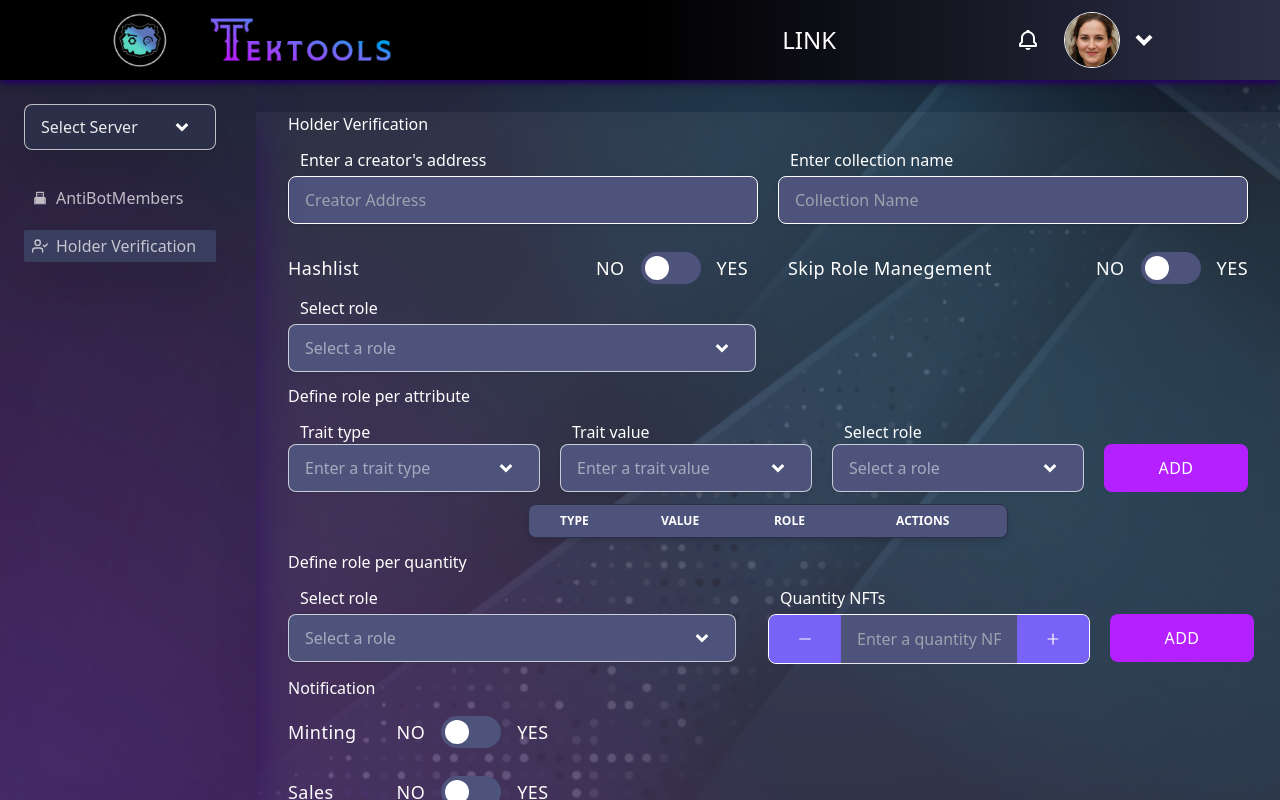
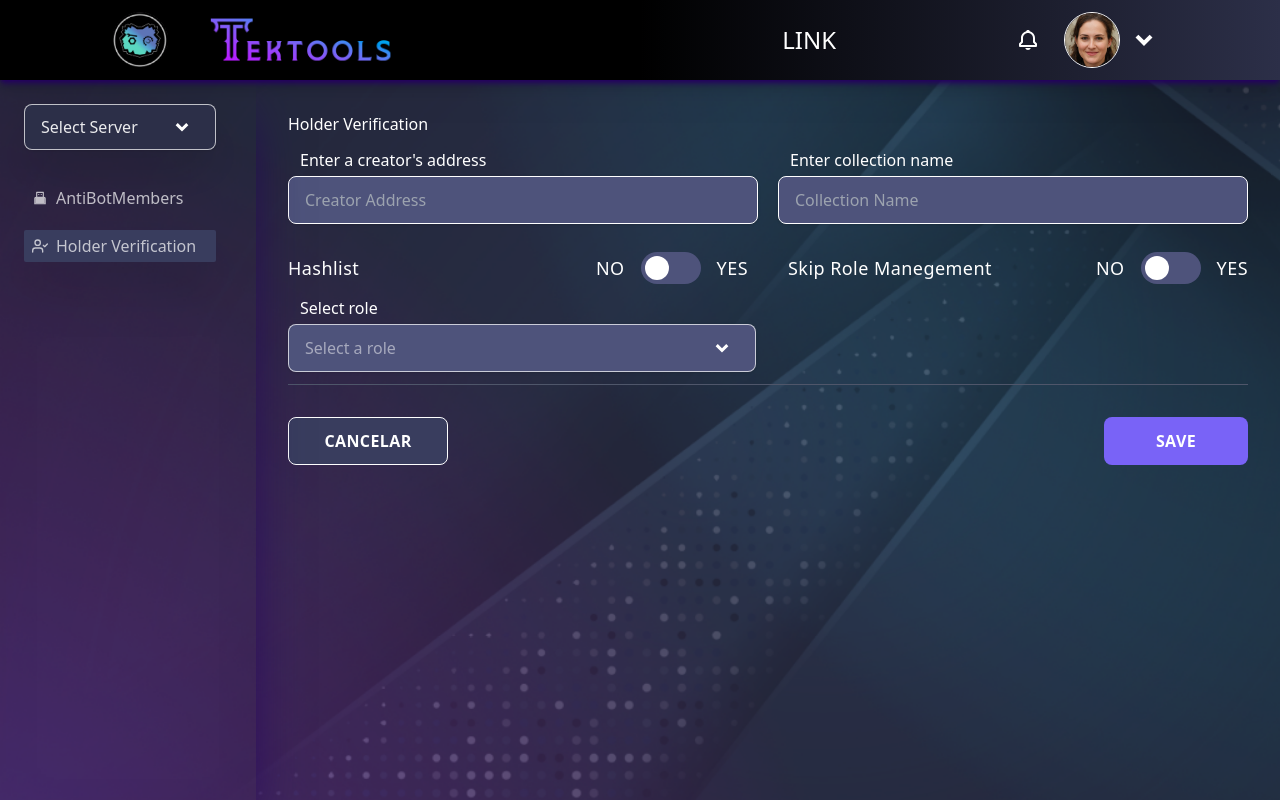
Before and after one commit to allanjgs/tektools-alterations, a React (Create React App) app: page /dashboard/HolderVerification in a window 1280 px wide. Built offline with nearby package versions, Linux system fonts and the light colour scheme.

Commit message:
Ajuste para condição para os demais campos.

```diff
--- a/src/admin/HolderVerification/HolderVerification.js
+++ b/src/admin/HolderVerification/HolderVerification.js
@@ -18,6 +18,7 @@ const HolderVerification = () => {
   const [collectionName, setCollectionName] = useState('');
   const [selectedRole, setSelectedRole] = useState('');
   const [traits, setTraits] = useState([]);
+  const [showSections, setShowSections] = useState(false);
 
   const handleAddTrait = (newTraitInfo) => {
     if (!newTraitInfo.type || !newTraitInfo.value || !newTraitInfo.role) {
@@ -43,6 +44,9 @@ const HolderVerification = () => {
   };
 
   const handleClickSave = () => {
+    if (creatorAddress && collectionName && selectedRole) {
+      setShowSections(true); // Mostra as seções se todos os campos estiverem preenchidos
+
       // Coletando as informações em um objeto
       const collectedInfo = {
         CreatorAddress: creatorAddress,
@@ -51,6 +55,9 @@ const HolderVerification = () => {
         Traits: traits // Adicionando as traits coletadas
       };
       console.log(collectedInfo); // Aqui você pode substituir por uma chamada de API ou outra lógica conforme necessário
+    } else {
+      alert("Por favor, preencha todos os campos necessários antes de salvar.");
+    }
   };
 
   const handleClickCancel = () => {
@@ -59,7 +66,7 @@ const HolderVerification = () => {
 
   return (
     <HolderVerificationProvider>
-      <section className='container mx-auto h-full bg-white/5 text-white'>
+      <section className='container mx-auto h-full text-white'>
         <div className='flex flex-col gap-y-3'>
           <h1>Holder Verification</h1>
           <div className='flex flex-col lg:flex-row lg:gap-x-5'>
@@ -75,8 +82,7 @@ const HolderVerification = () => {
           <SelectRole value={selectedRole} onChange={setSelectedRole} />
 
           {/* Define per attribute section  */}
-          <div className='flex flex-col gap-y-3'>
-            <h1>Define role per attribute</h1>
+          <div className={`flex flex-col gap-y-3 ${showSections ? '' : 'hidden'}`}>            <h1>Define role per attribute</h1>
             <div className='flex w-full'>
               <DropdownTrait onAddTrait={handleAddTrait} />
 
@@ -87,8 +93,7 @@ const HolderVerification = () => {
             </div>
           </div>
           {/* Define per quantity section  */}
-          <div className='flex flex-col gap-y-3 w-full'>
-            <h1>Define role per quantity</h1>
+          <div className={`flex flex-col gap-y-3 ${showSections ? '' : 'hidden'}`}>            <h1>Define role per quantity</h1>
             <div className='flex flex-col lg:flex-row lg:gap-x-5 '>
               <DropdownRoleQuantity />
               <InputQuantity />
@@ -102,7 +107,7 @@ const HolderVerification = () => {
           </div>
           {/* Button section  */}
           <hr className="h-px mb-5 bg-gray border-0" />
-          <div className='flex justify-between'>
+          <div className='flex justify-between pb-10'>
             <Button onClick={handleClickCancel} type='reset' className='w-40 bg-basic border'>Cancelar</Button>
             <Button onClick={handleClickSave} type='button'>Save</Button>
           </div>
--- a/src/admin/HolderVerification/_components/TableTrait.js
+++ b/src/admin/HolderVerification/_components/TableTrait.js
@@ -3,15 +3,18 @@ import { CgTrash } from "react-icons/cg";
 import Button from "../../components/ui/button";
 
 const TableTrait = ({ traits, onClickDel }) => {
+  // Verifica se o array de traits está vazio
+  const tableHidden = traits.length === 0 ? 'hidden' : '';
+
   return (
-    <div className="w-1/2 overflow-x-auto shadow-md rounded-lg border border-second">
+    <div className={`w-1/2 overflow-x-auto shadow-md rounded-lg border border-second ${tableHidden}`}>
       <table className="w-full text-left">
         <thead className='text-xs bg-third uppercase'>
           <tr>
             <th scope="col" className="text-center py-2">Type</th>
             <th scope="col" className="text-center py-2">Value</th>
             <th scope="col" className="text-center py-2">Role</th>
-            <th scope="col" className="text-center py-2">Actions</th>
+            <th scope="col" className="text-center py-2"></th>
           </tr>
         </thead>
         <tbody>
@@ -20,7 +23,7 @@ const TableTrait = ({ traits, onClickDel }) => {
               <td className='px-2 py-2 border-r border-second'>{trait.type}</td>
               <td className='px-2 py-2 border-r border-second'>{trait.value}</td>
               <td className='px-2 py-2 border-r border-second'>{trait.role}</td>
-              <td className='w-10 h-full hover:bg-accentHouver'>
+              <td className='w-10 h-full hover:bg-accentHover'>
                 <Button onClick={() => onClickDel(index)} type='button' className='flex w-full text-[35px] h-full font-thin bg-main'>
                   <CgTrash />
                 </Button>
```
Lines whose indentation alone changed are shown as unchanged.
